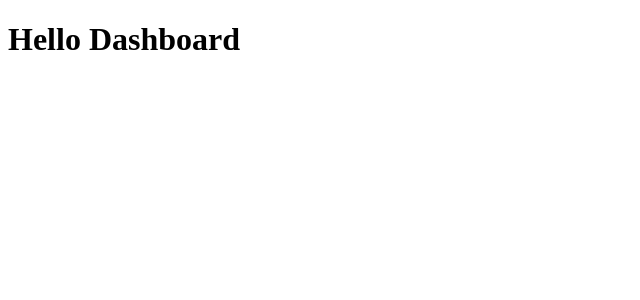
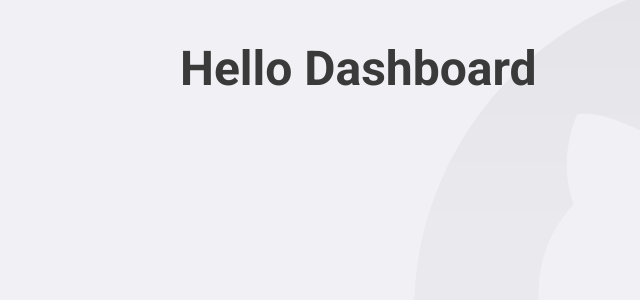
Before and after one commit to DinizEduardo/primeiro-projeto-reactjs-gostack2020, a React (Create React App) app: page / in a window 1280 px wide. Shown: the top 300 px of the page, without its empty margins (0-640 px from the left). Built offline with nearby package versions, Linux system fonts and the light colour scheme.

Commit message:
Utilizando styled components

```diff
--- a/package.json
+++ b/package.json
@@ -14,6 +14,7 @@
     "react-dom": "^16.13.1",
     "react-router-dom": "^5.2.0",
     "react-scripts": "3.4.1",
+    "styled-components": "^5.1.1",
     "typescript": "~3.7.2"
   },
   "scripts": {
@@ -36,6 +37,7 @@
   },
   "devDependencies": {
     "@types/react-router-dom": "^5.1.5",
+    "@types/styled-components": "^5.1.1",
     "@typescript-eslint/eslint-plugin": "^3.5.0",
     "@typescript-eslint/parser": "^3.5.0",
     "eslint": "6.8.0",
--- a/public/index.html
+++ b/public/index.html
@@ -4,6 +4,10 @@
     <meta charset="utf-8" />
     <meta name="viewport" content="width=device-width, initial-scale=1" />
     <meta name="theme-color" content="#000000" />
+    <link
+      href="https://fonts.googleapis.com/css2?family=Roboto:ital,wght@0,700;1,400&display=swap"
+      rel="stylesheet"
+    />
     <title>React App</title>
   </head>
   <body>
--- a/src/App.tsx
+++ b/src/App.tsx
@@ -2,12 +2,17 @@ import React from 'react';
 
 import { BrowserRouter } from 'react-router-dom';
 
+import GlobalStyle from './styles/global';
+
 import Routes from './routes';
 
 const App: React.FC = () => (
-  <BrowserRouter>
-    <Routes />
-  </BrowserRouter>
+  <>
+    <BrowserRouter>
+      <Routes />
+    </BrowserRouter>
+    <GlobalStyle />
+  </>
 );
 
 export default App;
--- a/src/routes/pages/Dashboard/index.tsx
+++ b/src/routes/pages/Dashboard/index.tsx
@@ -1,5 +1,7 @@
 import React from 'react';
 
-const Dashboard: React.FC = () => <h1>Hello Dashboard</h1>;
+import { Title } from './styles';
+
+const Dashboard: React.FC = () => <Title>Hello Dashboard</Title>;
 
 export default Dashboard;
--- /dev/null
+++ b/src/routes/pages/Dashboard/styles.ts
@@ -0,0 +1,6 @@
+import styled from 'styled-components';
+
+export const Title = styled.h1`
+  font-size: 48px;
+  color: #3a3a3a;
+`;
--- /dev/null
+++ b/src/styles/global.ts
@@ -0,0 +1,26 @@
+import { createGlobalStyle } from 'styled-components';
+import githubBackground from '../assets/git.svg';
+
+export default createGlobalStyle`
+  *{
+    margin: 0;
+    padding: 0;
+    outline: 0;
+    box-sizing: border-box;
+  }
+
+  body {
+    background: #f0f0f5 url(${githubBackground}) no-repeat 70% top;
+    -webkit-font-smoothing: antialiased;
+  }
+
+  body, input, button {
+    font: 16px Roboto, sans-serif;
+  }
+
+  #root {
+    max-width: 960px;
+    margin: 0 auto;
+    padding: 40px 20px;
+  }
+`;
```
Also changed, not shown: src/assets/git.svg (added), 1 other file (tests, documents, lock files or other folders).
